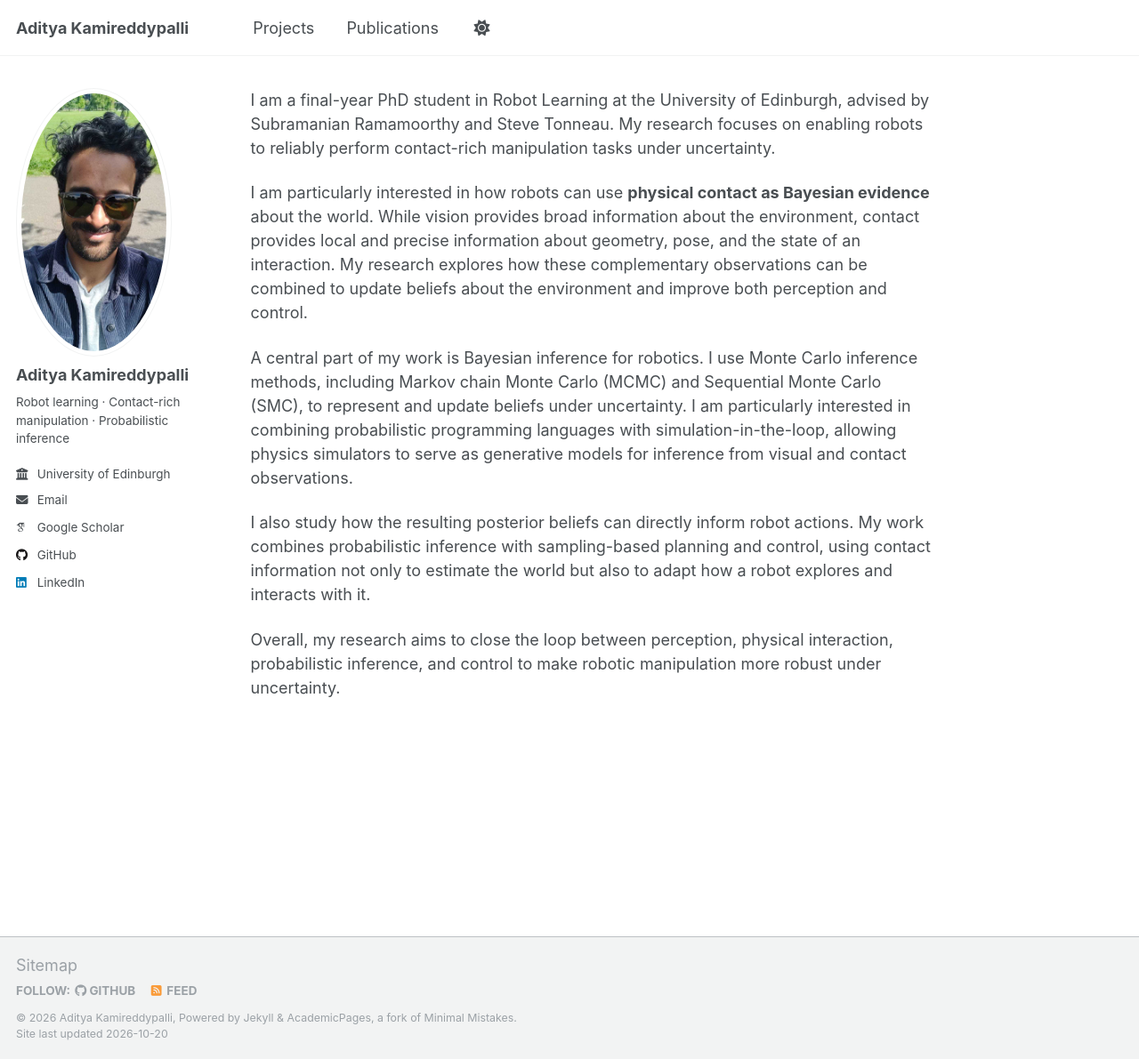
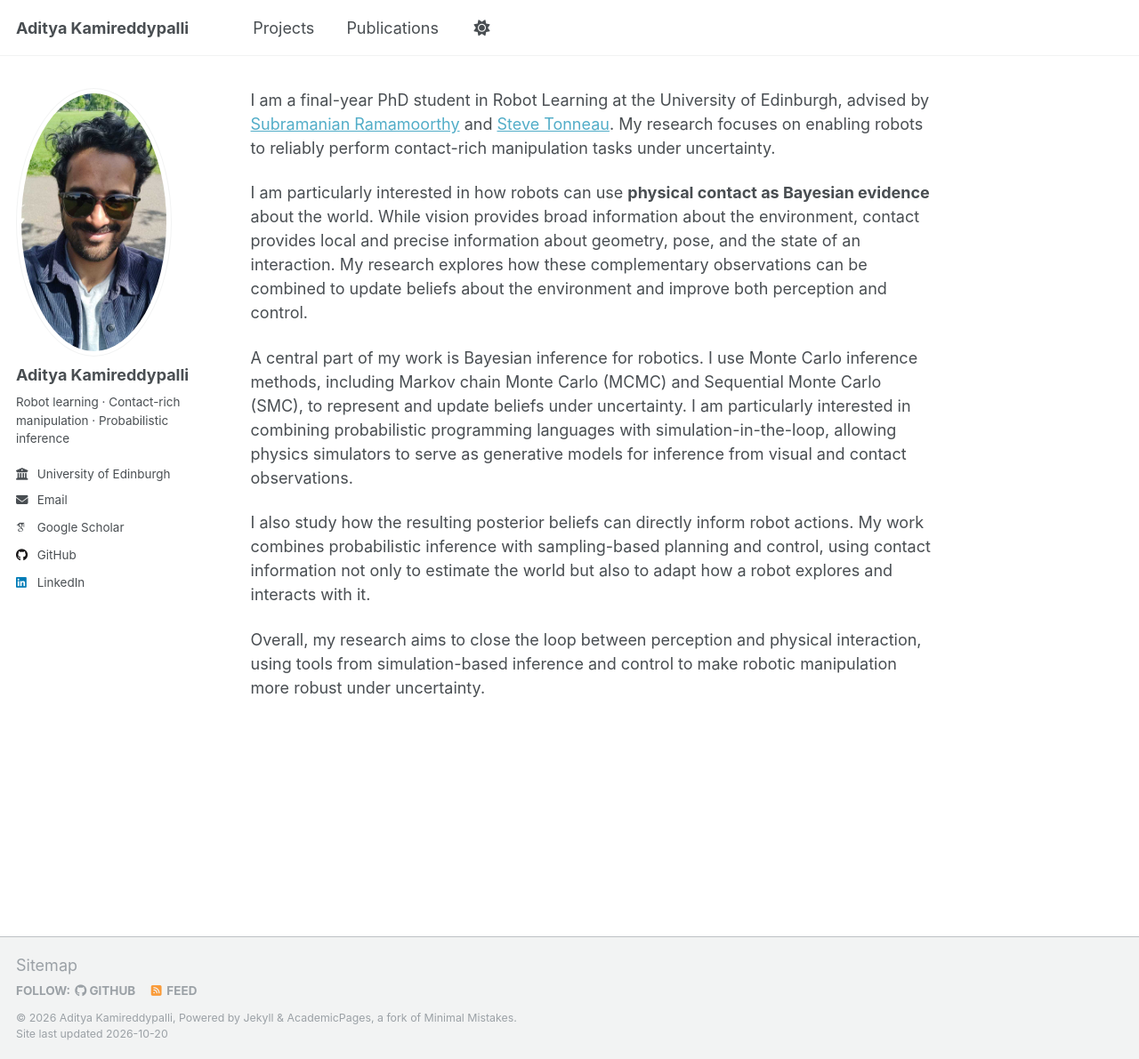
Before and after one commit to kamiradi/kamiradi.github.io, a Jekyll site: the page built from src/data/home-intro.md, in a window 1280 px wide and 1191 px high. Shown: the whole window at 89% size. Built offline with Jekyll 4.4.1, drawn with Linux system fonts in a browser that asks for light colours; some web fonts are replaced; our own code applies the rules of GitHub Pages for plain Markdown files; a script that is not in the unit is left out.

Commit message:
Link advisor websites and refine closing research description

```diff
--- a/src/data/home-intro.md
+++ b/src/data/home-intro.md
@@ -1,4 +1,4 @@
-I am a final-year PhD student in Robot Learning at the University of Edinburgh, advised by Subramanian Ramamoorthy and Steve Tonneau. My research focuses on enabling robots to reliably perform contact-rich manipulation tasks under uncertainty.
+I am a final-year PhD student in Robot Learning at the University of Edinburgh, advised by [Subramanian Ramamoorthy](https://assistive-autonomy.ed.ac.uk/) and [Steve Tonneau](https://stonneau.github.io/). My research focuses on enabling robots to reliably perform contact-rich manipulation tasks under uncertainty.
 
 I am particularly interested in how robots can use **physical contact as Bayesian evidence** about the world. While vision provides broad information about the environment, contact provides local and precise information about geometry, pose, and the state of an interaction. My research explores how these complementary observations can be combined to update beliefs about the environment and improve both perception and control.
 
@@ -6,4 +6,4 @@ A central part of my work is Bayesian inference for robotics. I use Monte Carlo
 
 I also study how the resulting posterior beliefs can directly inform robot actions. My work combines probabilistic inference with sampling-based planning and control, using contact information not only to estimate the world but also to adapt how a robot explores and interacts with it.
 
-Overall, my research aims to close the loop between perception, physical interaction, probabilistic inference, and control to make robotic manipulation more robust under uncertainty.
+Overall, my research aims to close the loop between perception and physical interaction, using tools from simulation-based inference and control to make robotic manipulation more robust under uncertainty.
```
